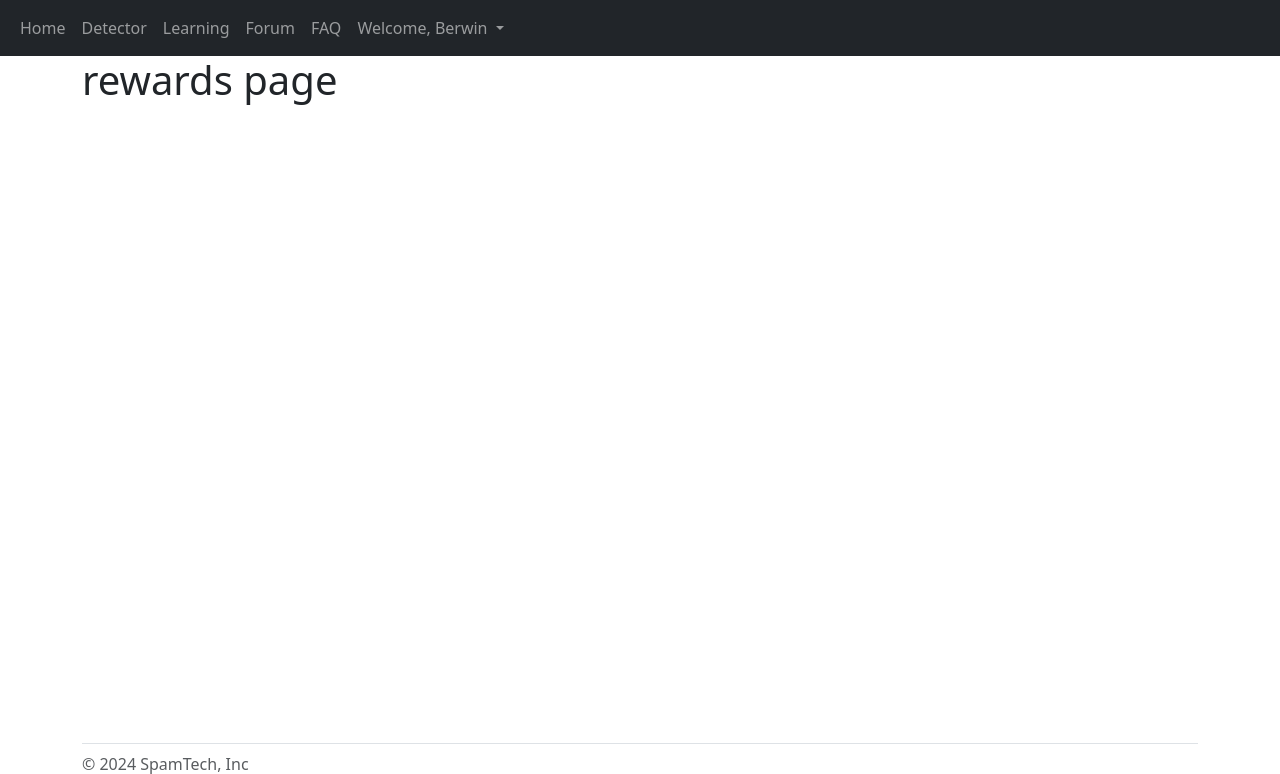
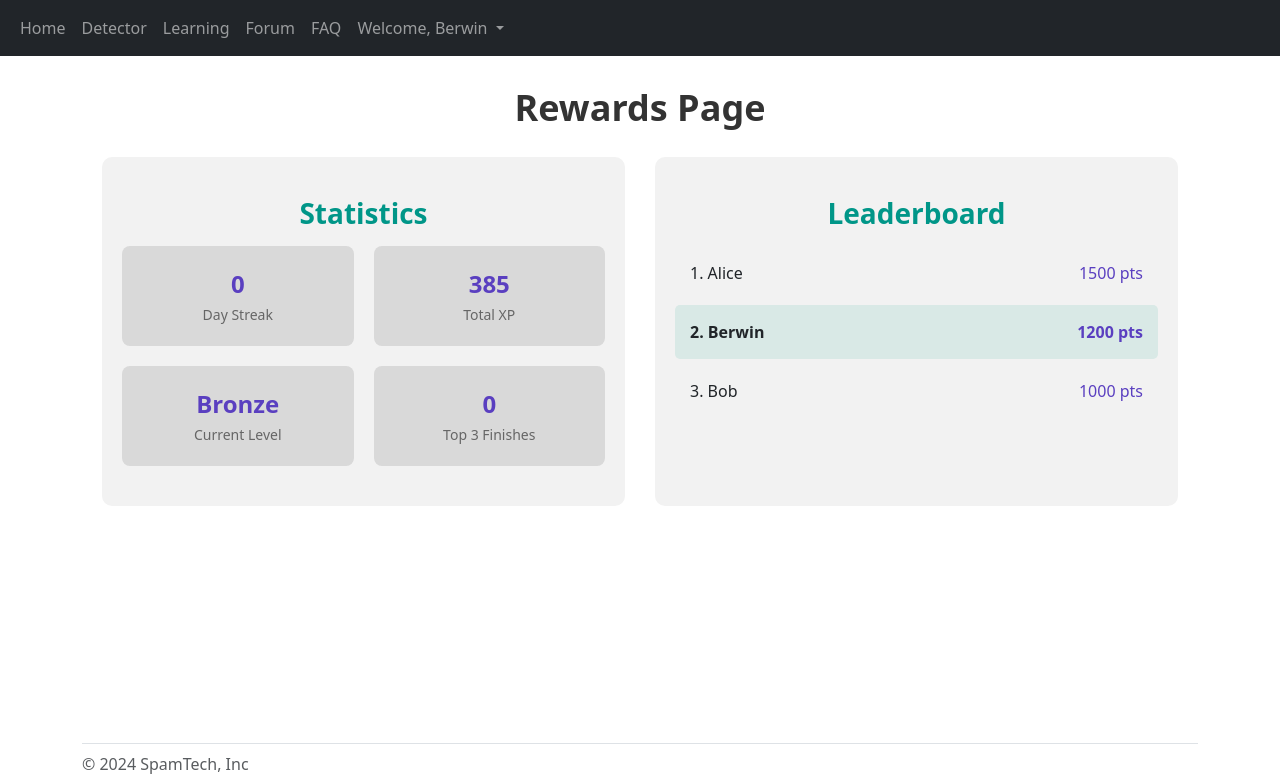
Before and after one commit to ChillAsianDude/AISpam, a Flask app: page /rewards in a window 1280 px wide. Shown: the top 774 px of the page. Run offline with Flask 3, Linux system fonts and the light colour scheme; a user stored in the database is signed in.

Commit message:
update for rewards page

```diff
--- a/website/templates/rewards.html
+++ b/website/templates/rewards.html
@@ -1,6 +1,144 @@
-{% extends "base/base.html" %} {% block title %} Rewards {% endblock %} {% block
-content%}
+{% extends "base/base.html" %}
+{% block title %} Rewards {% endblock %}
+{% block content%}
 
-<h1>rewards page</h1>
+    <!DOCTYPE html>
+    <html lang="en">
+    <head>
+        <meta charset="UTF-8">
+        <meta name="viewport" content="width=device-width, initial-scale=1.0">
+        <title>Rewards Page</title>
+        <style>
+            /* General Styling */
+            h1 {
+                text-align: center;
+                font-size: 36px; /* Increased font size */
+                font-weight: 900; /* Added extra bold weight */
+                margin-top: 30px; /* Shifts down content by adding margin above */
+                color: #333; /* Optional: Adjust color if needed */
+            }
+
+            .rewards-container {
+                display: flex;
+                justify-content: center;
+                gap: 30px;
+                padding: 20px;
+                margin-top: 20px;
+                max-width: 1400px; /* Increased width to make sections longer */
+                margin: auto;
+            }
+
+            .statistics, .leaderboard {
+                background-color: #f2f2f2;
+                border-radius: 10px;
+                padding: 40px 20px; /* Increased padding for more height */
+                flex: 1; /* Make both sections take equal width */
+                max-width: 600px; /* Adjusted width for longer appearance */
+            }
+
+            .statistics h2, .leaderboard h2 {
+                font-size: 28px; /* Increased font size */
+                font-weight: bold; /* Added bold styling */
+                color: #009688;
+                text-align: center;
+                margin-bottom: 15px;
+            }
+
+            /* Statistics Section */
+            .stats-grid {
+                display: grid;
+                grid-template-columns: repeat(2, 1fr);
+                gap: 20px; /* Increased gap for more spacious layout */
+            }
+
+            .stat-item {
+                background-color: #d9d9d9;
+                padding: 20px; /* Added padding to increase size */
+                border-radius: 8px;
+                text-align: center;
+            }
+
+            .stat-value {
+                display: block;
+                font-size: 24px;
+                color: #5A3FC0;
+                font-weight: bold;
+            }
+
+            .stat-label {
+                font-size: 14px;
+                color: #666;
+            }
+
+            /* Leaderboard Section */
+            .leaderboard ul {
+                list-style: none;
+                padding: 0;
+            }
+
+            .leaderboard li {
+                display: flex;
+                justify-content: space-between;
+                padding: 15px; /* Increased padding for height */
+                border-radius: 5px;
+                margin: 5px 0;
+            }
+
+            .leaderboard li span {
+                font-size: 16px;
+            }
+
+            .points {
+                color: #5A3FC0;
+            }
+
+            .highlight {
+                background-color: #d9e9e6; /* Highlight for current user */
+                font-weight: bold;
+            }
+        </style>
+    </head>
+    <body>
+
+    <h1>Rewards Page</h1>
+
+    <!-- Main Rewards Container -->
+    <div class="rewards-container">
+        <!-- Statistics Section -->
+        <div class="statistics">
+            <h2>Statistics</h2>
+            <div class="stats-grid">
+                <div class="stat-item">
+                    <span class="stat-value">0</span>
+                    <span class="stat-label">Day Streak</span>
+                </div>
+                <div class="stat-item">
+                    <span class="stat-value">385</span>
+                    <span class="stat-label">Total XP</span>
+                </div>
+                <div class="stat-item">
+                    <span class="stat-value">Bronze</span>
+                    <span class="stat-label">Current Level</span>
+                </div>
+                <div class="stat-item">
+                    <span class="stat-value">0</span>
+                    <span class="stat-label">Top 3 Finishes</span>
+                </div>
+            </div>
+        </div>
+
+        <!-- Leaderboard Section -->
+        <div class="leaderboard">
+            <h2>Leaderboard</h2>
+            <ul>
+                <li><span>1. Alice</span><span class="points">1500 pts</span></li>
+                <li class="highlight"><span>2. {{ user.first_name }}</span><span class="points">1200 pts</span></li>
+                <li><span>3. Bob</span><span class="points">1000 pts</span></li>
+            </ul>
+        </div>
+    </div>
+
+    </body>
+    </html>
 
 {% endblock %}
```
